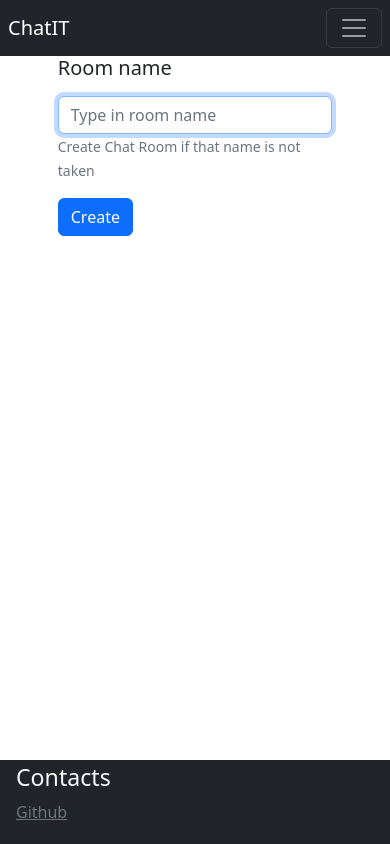
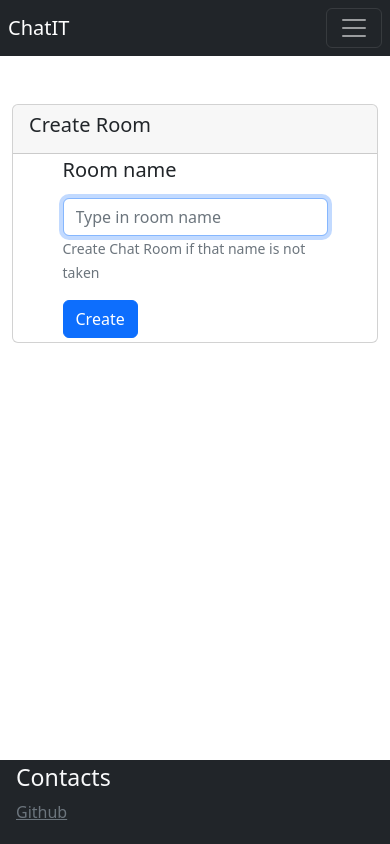
Before and after one commit to yogorus/CS50w-Final-Project-Chat-, a React (Create React App) app in the folder frontend/: page /room/create in a window 390 px wide. Built offline with nearby package versions, Linux system fonts and the light colour scheme; sample sign-in values are in the browser's storage.

Commit message:
add responsive styling to forms

```diff
--- a/frontend/src/components/CreateRoom.js
+++ b/frontend/src/components/CreateRoom.js
@@ -5,6 +5,7 @@ import Button from 'react-bootstrap/Button';
 import Form from 'react-bootstrap/Form';
 import Alert from "react-bootstrap/Alert";
 import { useNavigate } from "react-router-dom";
+import { Card } from "react-bootstrap";
 
 export default function CreateRoom() {
     const [roomName, setRoomName] = useState('');
@@ -41,7 +42,13 @@ export default function CreateRoom() {
 
     return (
         <Layout>
-            <Form className="mx-auto w-75" onSubmit={createRoomRequest}>
+            <Card className="w-50 mx-auto mt-5 create-card">
+                <Card.Header>
+                    <Card.Title>
+                        Create Room
+                    </Card.Title>
+                </Card.Header>
+                <Form className="mx-auto w-75 p-1" onSubmit={createRoomRequest}>
                     <Form.Group className="mb-3">
                         <Form.Label><h5>Room name</h5></Form.Label>
                         <ValidationAlert
@@ -61,6 +68,7 @@ export default function CreateRoom() {
                     </Form.Group>
                     <Button variant="primary" type="submit">Create</Button>
                 </Form>
+            </Card>
         </Layout>
     )
 }
--- a/frontend/src/components/LoginForm.js
+++ b/frontend/src/components/LoginForm.js
@@ -5,6 +5,7 @@ import Button from 'react-bootstrap/Button';
 import Form from 'react-bootstrap/Form';
 import Card  from 'react-bootstrap/Card';
 import Alert from 'react-bootstrap/Alert';
+import Container from 'react-bootstrap/Container'
 
 export default function LoginForm() {
     let navigate = useNavigate();
@@ -59,7 +60,7 @@ export default function LoginForm() {
     };
 
    return(
-        <Card className='w-50 mx-auto m-1'>
+        <Card className='w-50 mx-auto m-1 auth-form'>
             <Card.Header>
                 <Card.Title>
                     Sign In
--- a/frontend/src/components/Room.js
+++ b/frontend/src/components/Room.js
@@ -156,7 +156,7 @@ export default function Room() {
     // DOM render
     return (
         <Layout>
-            <Card className='w-75 mx-auto mt-2'>
+            <Card className='w-75 mx-auto mt-2 chat-card'>
                 <Card.Header>
                     <Card.Title>
                         <h2 className='d-flex justify-content-between align-items-center'>
--- a/frontend/src/components/SignUpForm.js
+++ b/frontend/src/components/SignUpForm.js
@@ -81,7 +81,7 @@ export default function SignUpForm() {
     }
 
     return(
-        <Card className='w-50 mx-auto m-1'>
+        <Card className='w-50 mx-auto m-1 auth-form'>
             <CardHeader>
                 <Card.Title>
                     Sign Up
--- a/frontend/src/index.css
+++ b/frontend/src/index.css
@@ -26,3 +26,25 @@ main {
   height: 3em;
   overflow: hidden;
 }
+
+.auth-form {
+  top: 40%;
+}
+
+@media screen and (max-width: 490px) {
+  .auth-form {
+    min-width: 95% !important;
+  }
+}
+
+@media screen and (max-width: 490px) {
+  .chat-card {
+    min-width: 100% !important;
+  }
+}
+
+@media screen and (max-width: 490px) {
+  .create-card {
+    min-width: 100% !important;
+  }
+}
```
Lines whose indentation alone changed are shown as unchanged.
